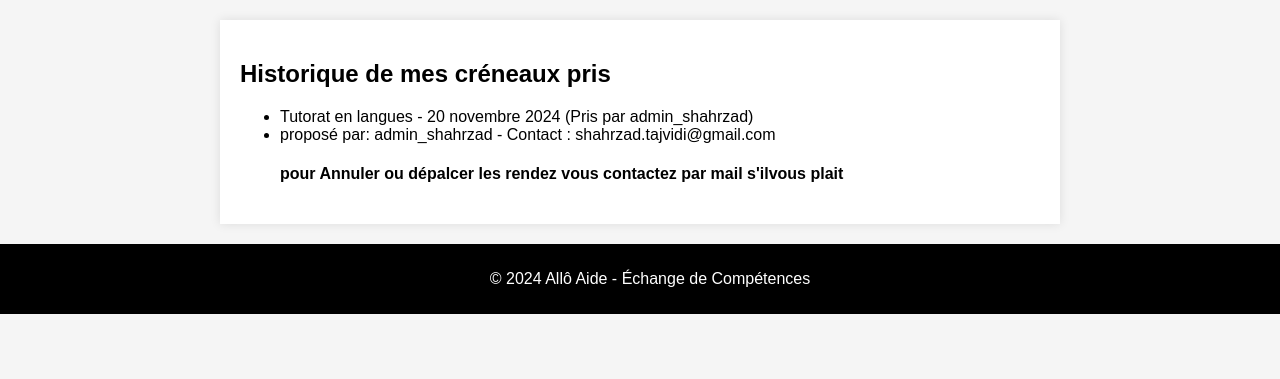
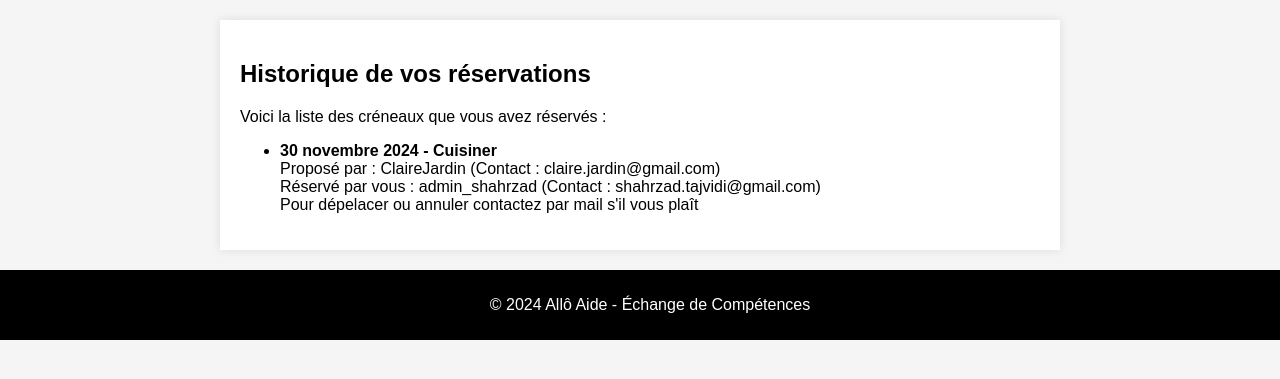
Before and after one commit to SHATAJV/echange_competences, a Django app: page /history/ in a window 1280 px wide. Shown: the part 68-447 px from the top of the page. Run offline with Django 4.2, Linux system fonts and the light colour scheme; a user stored in the database is signed in; data comes from the database, SQL or seed files in the repository; both versions use the stored data as it was after the commit.

Commit message:
add correction

```diff
--- a/myapp/allo_aide/models.py
+++ b/myapp/allo_aide/models.py
@@ -72,7 +72,7 @@ class Reservation(models.Model):
     It allows to track which user reserved a specific slot without altering the original user.
     """
     time_slot = models.ForeignKey(TimeSlot, on_delete=models.CASCADE)
-    user = models.ForeignKey(User, on_delete=models.CASCADE)  # The user who reserves the slot
+    user = models.ForeignKey(User, on_delete=models.CASCADE)
     date_reserved = models.DateTimeField(auto_now_add=True)
 
     def __str__(self):
--- a/myapp/allo_aide/templates/allo_aide/history.html
+++ b/myapp/allo_aide/templates/allo_aide/history.html
@@ -3,21 +3,25 @@
 
 
 {% block content %}
-    <h2>Historique de mes créneaux pris</h2>
+   <section id="historique">
+            <h2>Historique de vos réservations</h2>
+            <p>Voici la liste des créneaux que vous avez réservés :</p>
 
-    <ul>
-        {% for slot in taken_slots %}
-            <li>{{ slot.skill.name }} - {{ slot.date }} (Pris par {{ slot.user.username }})</li>
-            <li> proposé par: {{ slot.skill.user.username }} - Contact : {{ slot.skill.user.email }}</li>
-            <h4> pour Annuler ou dépalcer les rendez vous contactez par mail s'ilvous plait</h4>
-
-
-
-
-        {% empty %}
-            <p>Vous n'avez pas encore choisi de créneau.</p>
-        {% endfor %}
-    </ul>
-
+            <ul>
+                {% for reservation in reservations %}
+                    <li>
+                        <strong>{{ reservation.time_slot.date }} - {{ reservation.time_slot.skill.name }}</strong>
+                        <br>
+                        Proposé par : {{ reservation.time_slot.user.username }} (Contact : {{ reservation.time_slot.user.email }})
+                        <br>
+                        Réservé par vous : {{ reservation.user.username }} (Contact : {{ reservation.user.email }})
+                        <br>
+                        Pour dépelacer ou annuler contactez par mail s'il vous plaît
+                    </li>
+                {% empty %}
+                    <li>Vous n'avez pas encore réservé de créneaux.</li>
+                {% endfor %}
+            </ul>
+        </section>
 
 {% endblock %}
--- a/myapp/allo_aide/templates/allo_aide/home_user.html
+++ b/myapp/allo_aide/templates/allo_aide/home_user.html
@@ -55,9 +55,7 @@
     <a href="{% url 'allo_aide:create_new_demande' %}">Ajouter une demande</a>
 </section>
 
-
-
-      <section id="propositions">
+        <section id="propositions">
     <h2>Vos Propositions d'aide</h2>
     <p>Liste des propositions d'aide que vous avez faites.</p>
 
@@ -80,7 +78,7 @@
             {% if not slot.is_available %}
                 <li>
                     {{ slot.date }} - {{ slot.skill.name }} - Indisponible<br>
-                     Réservé par: {{ reservation.user.username }} - Contact : {{ reservation.user.email }}
+                     Réservé par: {{ reservation.user.username }} (Contact : {{ reservation.user.email }})
                 </li>
             {% endif %}
         {% empty %}
--- a/myapp/allo_aide/views.py
+++ b/myapp/allo_aide/views.py
@@ -183,7 +183,7 @@ def reserve_slot(request, slot_id):
         slot.save()
 
 
-        return redirect('allo_aide:home_user')
+        return redirect('allo_aide:history')
     else:
 
         return render(request, 'allo_aide/error.html', {'message': 'Ce créneau est déjà réservé.'})
@@ -192,7 +192,12 @@ def reserve_slot(request, slot_id):
 
 @login_required
 def history(request):
-    user = request.user
-    taken_slots = TimeSlot.objects.filter(user=user, is_available=False)
 
-    return render(request, 'allo_aide/history.html', {'taken_slots': taken_slots})
+    reservations = Reservation.objects.filter(user=request.user).select_related('time_slot', 'time_slot__skill')
+
+
+    context = {
+        'reservations': reservations,
+    }
+
+    return render(request, 'allo_aide/history.html', context)
```
Also changed, not shown: myapp/db.sqlite3.
